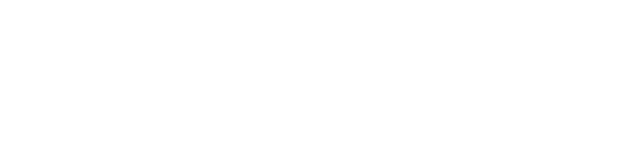
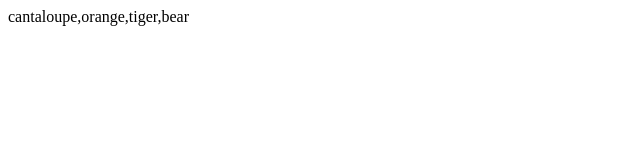
Before and after one commit to PramodJana/JavaScript, a plain HTML site: page Coding With JavaScript For Dummies/ArrayMethods.html in a window 1280 px wide. Shown: the whole page, without its empty margins (0-640 px from the left). Drawn offline with Linux system fonts and the light colour scheme.

Commit message:
Update ArrayMethods.html

```diff
--- a/Coding With JavaScript For Dummies/ArrayMethods.html
+++ b/Coding With JavaScript For Dummies/ArrayMethods.html
@@ -8,7 +8,11 @@
 			var fruits = ["cantaloupe", "orange"];
 			var dishes = ["plate", "bowl", "cup"];
 
+			var fruitsAndAnimals = fruits.concat(animals);
+			document.write (fruitsAndAnimals+ "<br>");
 
+			var whereIsTheTiger = animals.indexof("tiger");
+			document.write ("The tiger has the index number of: " + whereIsTheTiger + "<br>");
 		</script>
 	</body>
 </html>
```
